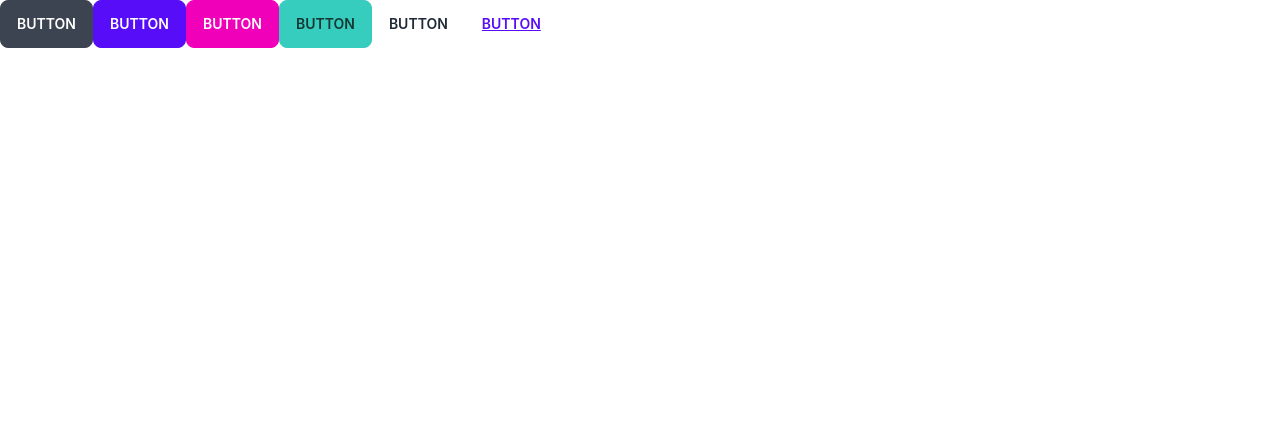
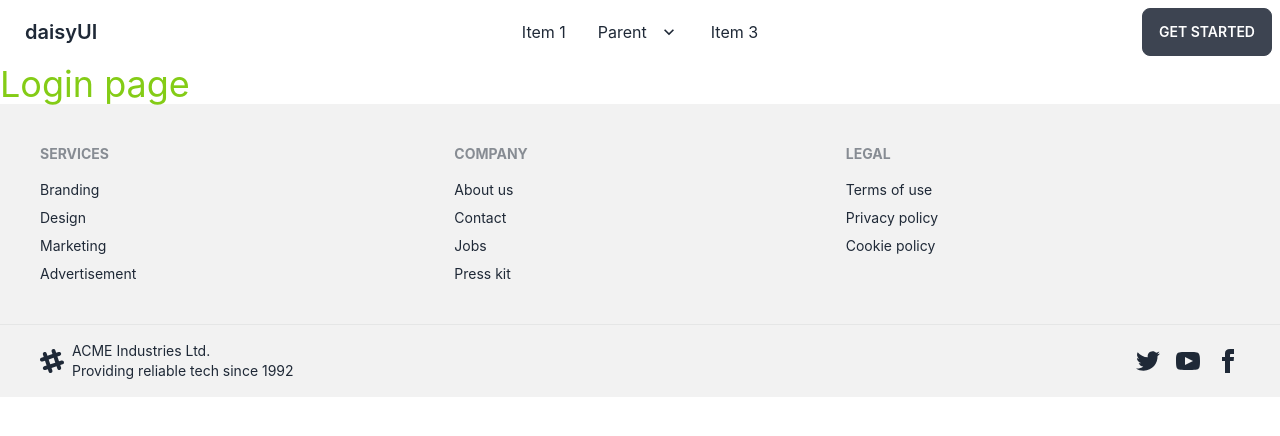
Before and after one commit to rocky-islam/phono-client, a React (Create React App) app: page /login in a window 1280 px wide. Shown: the top 436 px of the page. Built offline with nearby package versions, Linux system fonts and the light colour scheme.

Commit message:
router setup done

```diff
--- a/public/index.html
+++ b/public/index.html
@@ -1,5 +1,5 @@
 <!DOCTYPE html>
-<html lang="en">
+<html lang="en" data-theme="light">
   <head>
     <meta charset="utf-8" />
     <link rel="icon" href="%PUBLIC_URL%/favicon.ico" />
--- a/src/App.js
+++ b/src/App.js
@@ -1,14 +1,11 @@
+import { RouterProvider } from 'react-router-dom';
 import './App.css';
+import router from './Routes/Routes/Routes';
 
 function App() {
   return (
     <div>
-      <button className="btn">Button</button>
-      <button className="btn btn-primary">Button</button>
-      <button className="btn btn-secondary">Button</button>
-      <button className="btn btn-accent">Button</button>
-      <button className="btn btn-ghost">Button</button>
-      <button className="btn btn-link">Button</button>
+      <RouterProvider router={router}></RouterProvider>
     </div>
   );
 }
--- /dev/null
+++ b/src/Routes/Routes/Routes.js
@@ -0,0 +1,23 @@
+import { createBrowserRouter } from "react-router-dom";
+import Main from "../../components/Layout/Main";
+import Home from "../../components/MainPages/Home/Home";
+import Login from "../../components/MainPages/Login/Login";
+
+const router = createBrowserRouter([
+    {
+        path: '/',
+        element: <Main></Main>,
+        children: [
+            {
+                path: '/',
+                element: <Home></Home>
+            },
+            {
+                path: '/login',
+                element: <Login></Login>
+            }
+        ]
+    }
+])
+
+export default router;
--- /dev/null
+++ b/src/components/Layout/Main.js
@@ -0,0 +1,16 @@
+import React from 'react';
+import { Outlet } from 'react-router-dom';
+import Footer from '../MainPages/Shared/Footer/Footer';
+import Navbar from '../MainPages/Shared/Navbar/Navbar';
+
+const Main = () => {
+    return (
+        <div>
+            <Navbar></Navbar>
+            <Outlet></Outlet>
+            <Footer></Footer>
+        </div>
+    );
+};
+
+export default Main;
--- /dev/null
+++ b/src/components/MainPages/Home/Home.js
@@ -0,0 +1,11 @@
+import React from 'react';
+
+const Home = () => {
+    return (
+        <div>
+            <h2>This is home page</h2>
+        </div>
+    );
+};
+
+export default Home;
--- /dev/null
+++ b/src/components/MainPages/Login/Login.js
@@ -0,0 +1,11 @@
+import React from 'react';
+
+const Login = () => {
+    return (
+        <div>
+            <h2 className="text-4xl text-lime-500">Login page</h2>
+        </div>
+    );
+};
+
+export default Login;
--- /dev/null
+++ b/src/components/MainPages/Shared/Footer/Footer.js
@@ -0,0 +1,89 @@
+import React from 'react';
+import { Link } from 'react-router-dom';
+
+const Footer = () => {
+    return (
+      <div>
+        <footer className="footer p-10 bg-base-200 text-base-content">
+          <div>
+            <span className="footer-title">Services</span>
+            <Link className="link link-hover">Branding</Link>
+            <Link className="link link-hover">Design</Link>
+            <Link className="link link-hover">Marketing</Link>
+            <Link className="link link-hover">Advertisement</Link>
+          </div>
+          <div>
+            <span className="footer-title">Company</span>
+            <Link className="link link-hover">About us</Link>
+            <Link className="link link-hover">Contact</Link>
+            <Link className="link link-hover">Jobs</Link>
+            <Link className="link link-hover">Press kit</Link>
+          </div>
+          <div>
+            <span className="footer-title">Legal</span>
+            <Link className="link link-hover">Terms of use</Link>
+            <Link className="link link-hover">Privacy policy</Link>
+            <Link className="link link-hover">Cookie policy</Link>
+          </div>
+        </footer>
+        <footer className="footer px-10 py-4 border-t bg-base-200 text-base-content border-base-300">
+          <div className="items-center grid-flow-col">
+            <svg
+              width="24"
+              height="24"
+              viewBox="0 0 24 24"
+              xmlns="http://www.w3.org/2000/svg"
+              fillRule="evenodd"
+              clipRule="evenodd"
+              className="fill-current"
+            >
+              <path d="M22.672 15.226l-2.432.811.841 2.515c.33 1.019-.209 2.127-1.23 2.456-1.15.325-2.148-.321-2.463-1.226l-.84-2.518-5.013 1.677.84 2.517c.391 1.203-.434 2.542-1.831 2.542-.88 0-1.601-.564-1.86-1.314l-.842-2.516-2.431.809c-1.135.328-2.145-.317-2.463-1.229-.329-1.018.211-2.127 1.231-2.456l2.432-.809-1.621-4.823-2.432.808c-1.355.384-2.558-.59-2.558-1.839 0-.817.509-1.582 1.327-1.846l2.433-.809-.842-2.515c-.33-1.02.211-2.129 1.232-2.458 1.02-.329 2.13.209 2.461 1.229l.842 2.515 5.011-1.677-.839-2.517c-.403-1.238.484-2.553 1.843-2.553.819 0 1.585.509 1.85 1.326l.841 2.517 2.431-.81c1.02-.33 2.131.211 2.461 1.229.332 1.018-.21 2.126-1.23 2.456l-2.433.809 1.622 4.823 2.433-.809c1.242-.401 2.557.484 2.557 1.838 0 .819-.51 1.583-1.328 1.847m-8.992-6.428l-5.01 1.675 1.619 4.828 5.011-1.674-1.62-4.829z"></path>
+            </svg>
+            <p>
+              ACME Industries Ltd. <br />
+              Providing reliable tech since 1992
+            </p>
+          </div>
+          <div className="md:place-self-center md:justify-self-end">
+            <div className="grid grid-flow-col gap-4">
+              <Link>
+                <svg
+                  xmlns="http://www.w3.org/2000/svg"
+                  width="24"
+                  height="24"
+                  viewBox="0 0 24 24"
+                  className="fill-current"
+                >
+                  <path d="M24 4.557c-.883.392-1.832.656-2.828.775 1.017-.609 1.798-1.574 2.165-2.724-.951.564-2.005.974-3.127 1.195-.897-.957-2.178-1.555-3.594-1.555-3.179 0-5.515 2.966-4.797 6.045-4.091-.205-7.719-2.165-10.148-5.144-1.29 2.213-.669 5.108 1.523 6.574-.806-.026-1.566-.247-2.229-.616-.054 2.281 1.581 4.415 3.949 4.89-.693.188-1.452.232-2.224.084.626 1.956 2.444 3.379 4.6 3.419-2.07 1.623-4.678 2.348-7.29 2.04 2.179 1.397 4.768 2.212 7.548 2.212 9.142 0 14.307-7.721 13.995-14.646.962-.695 1.797-1.562 2.457-2.549z"></path>
+                </svg>
+              </Link>
+              <Link>
+                <svg
+                  xmlns="http://www.w3.org/2000/svg"
+                  width="24"
+                  height="24"
+                  viewBox="0 0 24 24"
+                  className="fill-current"
+                >
+                  <path d="M19.615 3.184c-3.604-.246-11.631-.245-15.23 0-3.897.266-4.356 2.62-4.385 8.816.029 6.185.484 8.549 4.385 8.816 3.6.245 11.626.246 15.23 0 3.897-.266 4.356-2.62 4.385-8.816-.029-6.185-.484-8.549-4.385-8.816zm-10.615 12.816v-8l8 3.993-8 4.007z"></path>
+                </svg>
+              </Link>
+              <Link>
+                <svg
+                  xmlns="http://www.w3.org/2000/svg"
+                  width="24"
+                  height="24"
+                  viewBox="0 0 24 24"
+                  className="fill-current"
+                >
+                  <path d="M9 8h-3v4h3v12h5v-12h3.642l.358-4h-4v-1.667c0-.955.192-1.333 1.115-1.333h2.885v-5h-3.808c-3.596 0-5.192 1.583-5.192 4.615v3.385z"></path>
+                </svg>
+              </Link>
+            </div>
+          </div>
+        </footer>
+      </div>
+    );
+};
+
+export default Footer;
--- /dev/null
+++ b/src/components/MainPages/Shared/Navbar/Navbar.js
@@ -0,0 +1,102 @@
+import React from 'react';
+import { Link } from 'react-router-dom';
+
+const Navbar = () => {
+    return (
+      <div>
+        <div className="navbar bg-base-100">
+          <div className="navbar-start">
+            <div className="dropdown">
+              <label tabIndex={0} className="btn btn-ghost lg:hidden">
+                <svg
+                  xmlns="http://www.w3.org/2000/svg"
+                  className="h-5 w-5"
+                  fill="none"
+                  viewBox="0 0 24 24"
+                  stroke="currentColor"
+                >
+                  <path
+                    strokeLinecap="round"
+                    strokeLinejoin="round"
+                    strokeWidth="2"
+                    d="M4 6h16M4 12h8m-8 6h16"
+                  />
+                </svg>
+              </label>
+              <ul
+                tabIndex={0}
+                className="menu menu-compact dropdown-content mt-3 p-2 shadow bg-base-100 rounded-box w-52"
+              >
+                <li>
+                  <Link>Item 1</Link>
+                </li>
+                <li tabIndex={0}>
+                  <Link className="justify-between">
+                    Parent
+                    <svg
+                      className="fill-current"
+                      xmlns="http://www.w3.org/2000/svg"
+                      width="24"
+                      height="24"
+                      viewBox="0 0 24 24"
+                    >
+                      <path d="M8.59,16.58L13.17,12L8.59,7.41L10,6L16,12L10,18L8.59,16.58Z" />
+                    </svg>
+                  </Link>
+                  <ul className="p-2">
+                    <li>
+                      <Link>Submenu 1</Link>
+                    </li>
+                    <li>
+                      <Link>Submenu 2</Link>
+                    </li>
+                  </ul>
+                </li>
+                <li>
+                  <Link>Item 3</Link>
+                </li>
+              </ul>
+            </div>
+            <Link className="btn btn-ghost normal-case text-xl">daisyUI</Link>
+          </div>
+          <div className="navbar-center hidden lg:flex">
+            <ul className="menu menu-horizontal p-0">
+              <li>
+                <Link>Item 1</Link>
+              </li>
+              <li tabIndex={0}>
+                <Link>
+                  Parent
+                  <svg
+                    className="fill-current"
+                    xmlns="http://www.w3.org/2000/svg"
+                    width="20"
+                    height="20"
+                    viewBox="0 0 24 24"
+                  >
+                    <path d="M7.41,8.58L12,13.17L16.59,8.58L18,10L12,16L6,10L7.41,8.58Z" />
+                  </svg>
+                </Link>
+                <ul className="p-2">
+                  <li>
+                    <Link>Submenu 1</Link>
+                  </li>
+                  <li>
+                    <Link>Submenu 2</Link>
+                  </li>
+                </ul>
+              </li>
+              <li>
+                <Link>Item 3</Link>
+              </li>
+            </ul>
+          </div>
+          <div className="navbar-end">
+            <Link className="btn">Get started</Link>
+          </div>
+        </div>
+      </div>
+    );
+};
+
+export default Navbar;
```
